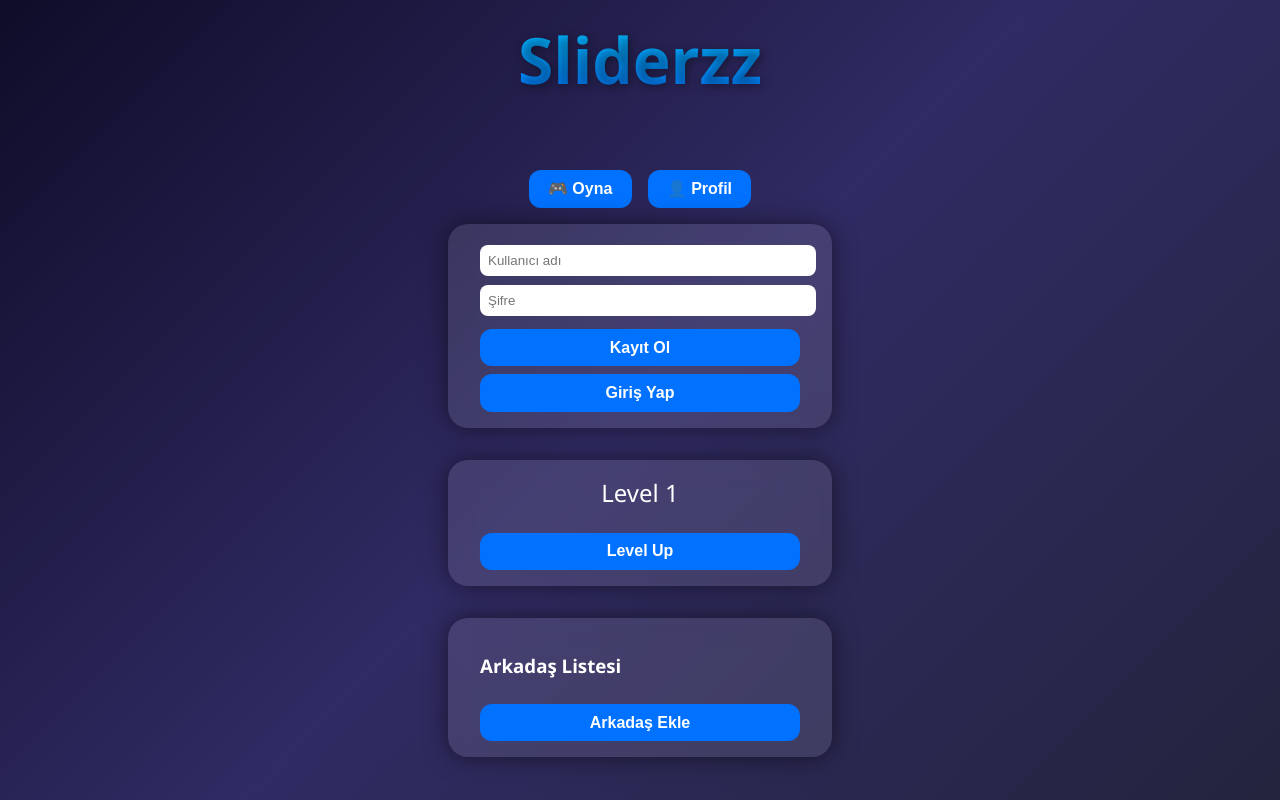
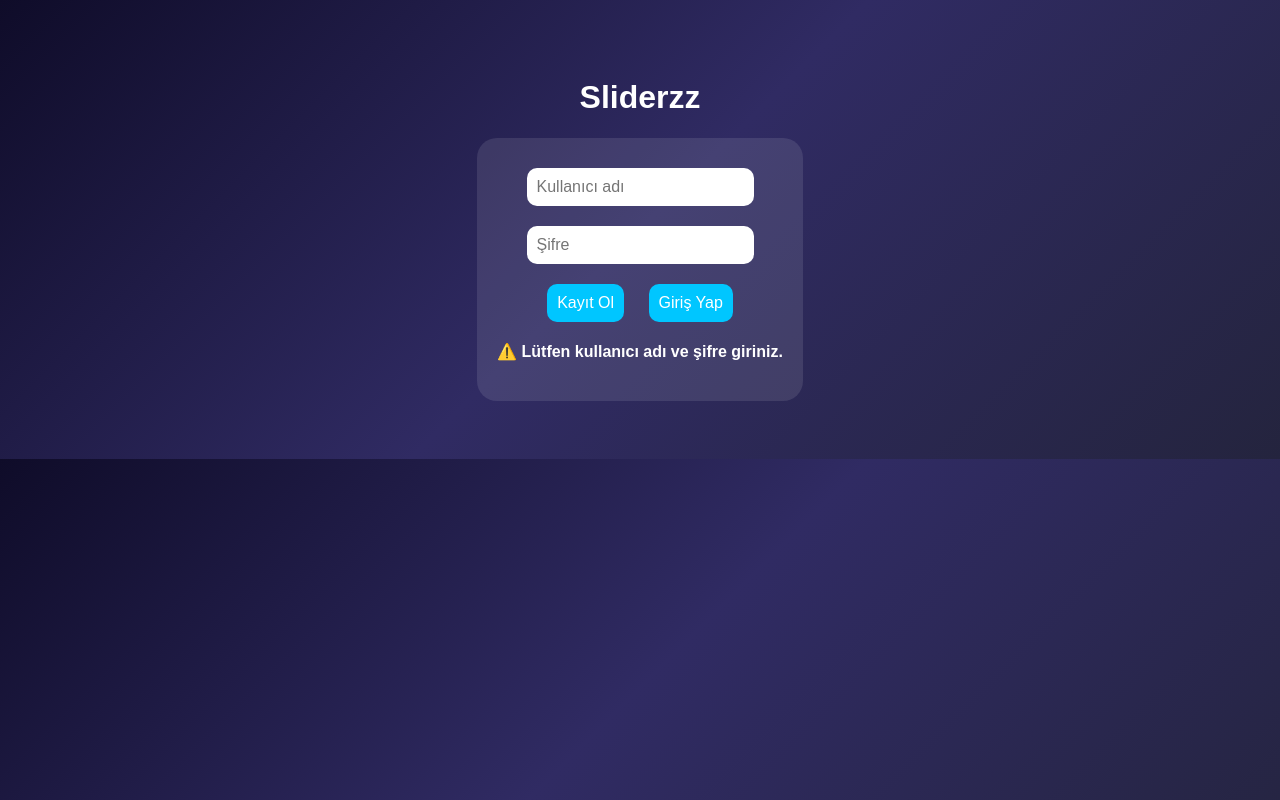
Before and after one commit to naflxdd/sliderzz, a plain HTML site: page index.html in a window 1280 px wide. Both pictures are taken after a click on the button "Kayıt Ol". Drawn offline with Linux system fonts and the light colour scheme.

Commit message:
Update index.html

```diff
--- a/index.html
+++ b/index.html
@@ -1,12 +1,59 @@
 <!DOCTYPE html>
-<html lang="en">
+<html lang="tr">
 <head>
   <meta charset="UTF-8" />
   <meta name="viewport" content="width=device-width, initial-scale=1.0" />
   <title>Sliderzz</title>
   <script src="https://www.gstatic.com/firebasejs/9.6.10/firebase-app-compat.js"></script>
-  <script src="https://www.gstatic.com/firebasejs/9.6.10/firebase-auth-compat.js"></script>
   <script src="https://www.gstatic.com/firebasejs/9.6.10/firebase-database-compat.js"></script>
+  <style>
+    body {
+      font-family: Arial, sans-serif;
+      background: linear-gradient(135deg, #0f0c29, #302b63, #24243e);
+      color: white;
+      text-align: center;
+      padding: 50px;
+    }
+    input, button {
+      padding: 10px;
+      margin: 10px;
+      border-radius: 10px;
+      border: none;
+      font-size: 16px;
+    }
+    button {
+      background-color: #00c6ff;
+      color: white;
+      cursor: pointer;
+    }
+    .panel {
+      background: rgba(255,255,255,0.1);
+      padding: 20px;
+      border-radius: 20px;
+      display: inline-block;
+    }
+    #successMsg, #loginMsg {
+      margin-top: 10px;
+      font-weight: bold;
+    }
+    #profileBtn {
+      margin-top: 20px;
+      font-size: 18px;
+    }
+  </style>
+</head>
+<body>
+  <h1>Sliderzz</h1>
+  <div class="panel">
+    <input type="text" id="username" placeholder="Kullanıcı adı" /><br />
+    <input type="password" id="password" placeholder="Şifre" /><br />
+    <button onclick="register()">Kayıt Ol</button>
+    <button onclick="login()">Giriş Yap</button>
+    <div id="successMsg"></div>
+    <div id="loginMsg"></div>
+    <div id="profileBtn"></div>
+  </div>
+
   <script>
     const firebaseConfig = {
       apiKey: "AIzaSyD3WBbc3-CihYHOMpNckqVVn4tLP2jPWq0",
@@ -17,33 +64,32 @@
       messagingSenderId: "241003812199",
       appId: "1:241003812199:web:2f671e60c9a731dcad505e"
     };
-
     firebase.initializeApp(firebaseConfig);
     const db = firebase.database();
 
     let currentUser = null;
-    let level = 1;
 
     function register() {
       const username = document.getElementById("username").value.trim();
       const password = document.getElementById("password").value.trim();
-      if (!username || !password) return alert("Kullanıcı adı ve şifre gerekli.");
+      const successMsg = document.getElementById("successMsg");
+      const loginMsg = document.getElementById("loginMsg");
 
-      db.ref(`usersByUsername/${username}`).once("value").then(snapshot => {
+      if (!username || !password) {
+        successMsg.textContent = "⚠️ Lütfen kullanıcı adı ve şifre giriniz.";
+        return;
+      }
+
+      db.ref("usersByUsername/" + username).once("value").then(snapshot => {
         if (snapshot.exists()) {
-          alert("Bu kullanıcı adı zaten alınmış.");
+          successMsg.textContent = "❌ Bu kullanıcı adı zaten alınmış.";
         } else {
           const userId = Date.now().toString();
-          db.ref(`users/${userId}`).set({ username, password, level: 1, friends: [] })
-            .then(() => {
-              db.ref(`usersByUsername/${username}`).set(userId).then(() => {
+          db.ref("users/" + userId).set({ username, password });
+          db.ref("usersByUsername/" + username).set(userId);
           currentUser = { uid: userId, username };
-                level = 1;
-                updateUI();
-                document.getElementById("successMsg").style.display = "block";
-                document.getElementById("loginPrompt").style.display = "block";
-              });
-            });
+          successMsg.textContent = "✅ Kayıt başarılı!";
+          loginMsg.textContent = "➡️ Şimdi giriş yapınız.";
         }
       });
     }
@@ -51,181 +97,31 @@
     function login() {
       const username = document.getElementById("username").value.trim();
       const password = document.getElementById("password").value.trim();
-      if (!username || !password) return alert("Kullanıcı adı ve şifre gerekli.");
+      const loginMsg = document.getElementById("loginMsg");
 
-      db.ref(`usersByUsername/${username}`).once("value").then(snapshot => {
-        if (!snapshot.exists()) return alert("Kullanıcı bulunamadı.");
+      if (!username || !password) {
+        loginMsg.textContent = "⚠️ Kullanıcı adı ve şifre gerekli.";
+        return;
+      }
+
+      db.ref("usersByUsername/" + username).once("value").then(snapshot => {
+        if (!snapshot.exists()) {
+          loginMsg.textContent = "❌ Kullanıcı bulunamadı.";
+        } else {
           const uid = snapshot.val();
-        db.ref(`users/${uid}`).once("value").then(userSnap => {
+          db.ref("users/" + uid).once("value").then(userSnap => {
             const data = userSnap.val();
             if (data.password === password) {
               currentUser = { uid, username };
-            level = data.level || 1;
-            updateUI();
-            document.getElementById("profileBtn").textContent = `👤 ${username}`;
-            alert("Giriş başarılı!");
+              loginMsg.textContent = "✅ Giriş başarılı!";
+              document.getElementById("profileBtn").textContent = "👤 " + username;
             } else {
-            alert("Şifre yanlış.");
-          }
-        });
-      });
-    }
-
-    function updateUI() {
-      document.getElementById("levelDisplay").textContent = `Level ${level}`;
-      loadFriends();
-    }
-
-    function increaseLevel() {
-      if (!currentUser) return alert("Önce giriş yapın.");
-      level++;
-      db.ref(`users/${currentUser.uid}`).update({ level });
-      updateUI();
-    }
-
-    function addFriend() {
-      if (!currentUser) return alert("Önce giriş yapın.");
-      const friendUsername = prompt("Arkadaşının kullanıcı adını gir:");
-      db.ref(`usersByUsername/${friendUsername}`).once("value").then(snap => {
-        if (snap.exists()) {
-          db.ref(`users/${currentUser.uid}/friends`).push(friendUsername);
-          loadFriends();
-        } else {
-          alert("Bu kullanıcı bulunamadı.");
+              loginMsg.textContent = "❌ Şifre yanlış.";
             }
           });
         }
-
-    function loadFriends() {
-      if (!currentUser) return;
-      const list = document.getElementById("friendList");
-      list.innerHTML = "";
-      db.ref(`users/${currentUser.uid}/friends`).once("value").then(snapshot => {
-        snapshot.forEach(child => {
-          const li = document.createElement("li");
-          li.textContent = child.val();
-          list.appendChild(li);
-        });
       });
     }
   </script>
-  <style>
-    body {
-      margin: 0;
-      font-family: 'Segoe UI', Tahoma, Geneva, Verdana, sans-serif;
-      background: linear-gradient(135deg, #0f0c29, #302b63, #24243e);
-      color: #fff;
-      display: flex;
-      flex-direction: column;
-      align-items: center;
-      height: 100vh;
-      overflow: hidden;
-    }
-    h1 {
-      font-size: 4rem;
-      margin-top: 1rem;
-      background: -webkit-linear-gradient(#00c6ff, #0072ff);
-      -webkit-background-clip: text;
-      -webkit-text-fill-color: transparent;
-      text-shadow: 2px 2px 10px rgba(0,0,0,0.4);
-    }
-    .panel {
-      background: rgba(255,255,255,0.1);
-      padding: 1rem 2rem;
-      border-radius: 20px;
-      backdrop-filter: blur(12px);
-      box-shadow: 0 0 25px rgba(0,0,0,0.5);
-      margin: 1rem;
-      width: 320px;
-    }
-    #levelDisplay {
-      font-size: 1.5rem;
-      text-align: center;
-      margin-bottom: 1rem;
-    }
-    button {
-      margin-top: 0.5rem;
-      padding: 0.6rem 1.2rem;
-      border: none;
-      border-radius: 12px;
-      background: #0072ff;
-      color: white;
-      font-size: 1rem;
-      font-weight: bold;
-      cursor: pointer;
-      transition: all 0.3s;
-      width: 100%;
-    }
-    button:hover {
-      background: #00c6ff;
-    }
-    ul {
-      list-style: none;
-      padding: 0;
-      margin-top: 0.5rem;
-    }
-    li {
-      margin-bottom: 0.5rem;
-      background: rgba(255,255,255,0.2);
-      padding: 0.4rem 0.8rem;
-      border-radius: 8px;
-    }
-    input {
-      margin: 0.3rem 0;
-      padding: 0.5rem;
-      width: 100%;
-      border-radius: 8px;
-      border: none;
-      outline: none;
-    }
-    #successMsg {
-      color: #4caf50;
-      text-align: center;
-      margin-top: 0.5rem;
-      display: none;
-    }
-    #loginPrompt {
-      color: #ffc107;
-      text-align: center;
-      margin-top: 0.5rem;
-      display: none;
-    }
-    .menu-buttons {
-      display: flex;
-      gap: 1rem;
-      margin-top: 1rem;
-    }
-    .menu-buttons button {
-      width: auto;
-    }
-  </style>
-</head>
-<body>
-  <h1>Sliderzz</h1>
-
-  <div class="menu-buttons">
-    <button onclick="alert('Oyun yakında başlıyor!')">🎮 Oyna</button>
-    <button id="profileBtn">👤 Profil</button>
-  </div>
-
-  <div class="panel">
-    <input type="text" id="username" placeholder="Kullanıcı adı" />
-    <input type="password" id="password" placeholder="Şifre" />
-    <button onclick="register()">Kayıt Ol</button>
-    <button onclick="login()">Giriş Yap</button>
-    <div id="successMsg">✅ Kayıt başarılı!</div>
-    <div id="loginPrompt">➡️ Şimdi aynı bilgilerle giriş yapınız.</div>
-  </div>
-
-  <div class="panel">
-    <div id="levelDisplay">Level 1</div>
-    <button onclick="increaseLevel()">Level Up</button>
-  </div>
-
-  <div class="panel">
-    <h3>Arkadaş Listesi</h3>
-    <ul id="friendList"></ul>
-    <button onclick="addFriend()">Arkadaş Ekle</button>
-  </div>
 </body>
 </html>
```
Lines whose indentation alone changed are shown as unchanged.
